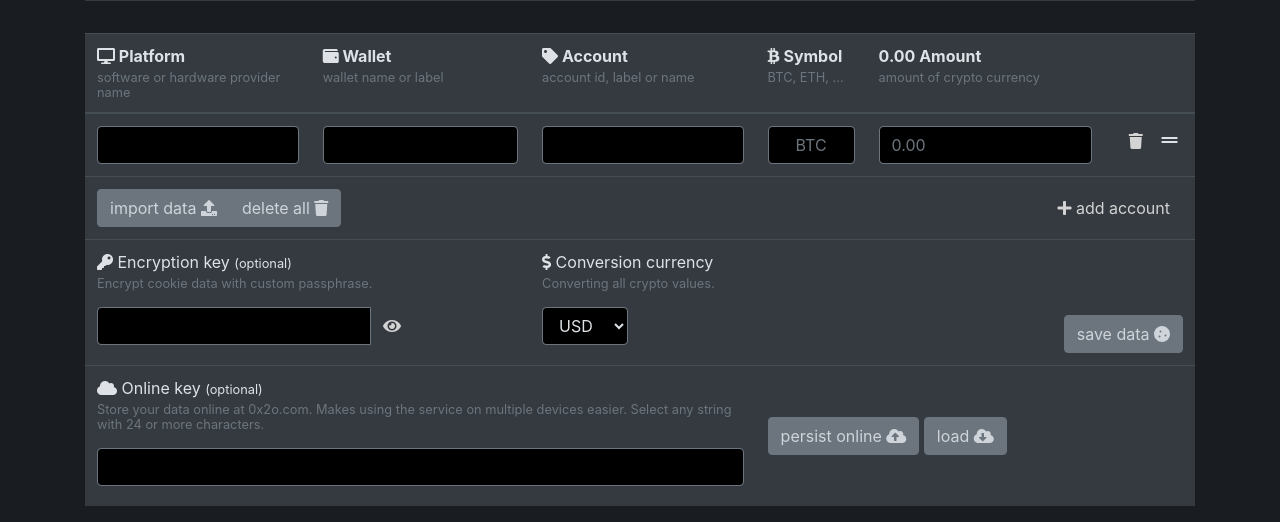
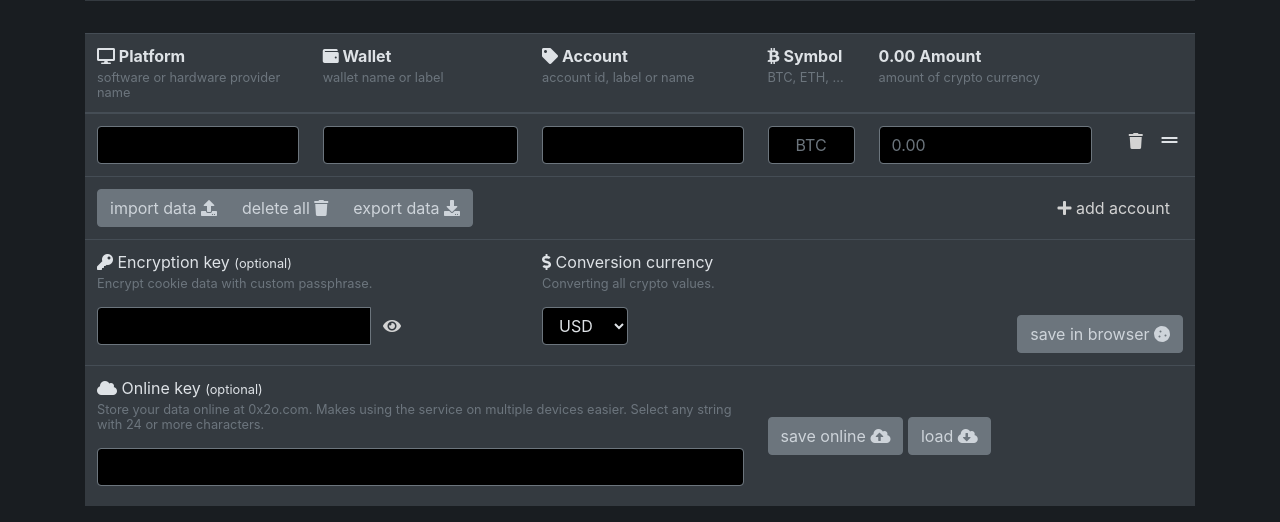
Before and after one commit to OiX0ufie/hodl-balance, a PHP site: page / in a window 1280 px wide. Shown: the part 376-898 px from the top of the page. Run offline with PHP 8.4, Linux system fonts and the light colour scheme.

Commit message:
moved export button and improved button labels

```diff
--- a/index.php
+++ b/index.php
@@ -576,6 +576,7 @@
                                             <div class="btn-group">
                                                 <button type="button" class="btn btn-secondary" onclick="$('#importWrapper').removeClass('d-none'); return false;" title="import data">import data <i class="fa fa-upload"></i></button>
                                                 <button type="button" class="btn btn-secondary" onclick="deleteData();return false;" title="delete all data">delete all <i class="fa fa-trash"></i></button>
+                                                <button type="button" class="btn btn-secondary" onclick="exportData();return false;" title="export configuration data">export data <i class="fa fa-download"></i></button>
                                             </div>
                                         </td>
                                     </tr>
@@ -623,7 +624,7 @@
                                             </label>
                                         </td>
                                         <td colspan="2" class="text-right align-bottom">
-                                            <button type="submit" id="saveButton" class="btn btn-secondary" onclick="saveFormData(); return false;" title="save form data as browser cookie">save data <i class="fa fa-cookie"></i></button>
+                                            <button type="submit" id="saveButton" class="btn btn-secondary" onclick="saveFormData(); return false;" title="save form data as browser cookie">save in browser <i class="fa fa-cookie"></i></button>
                                             <button type="reset" id="cancelButton" class="btn btn-secondary d-none" onclick="resetForm(); return false;" title="reset form data">cancel <i class="fa fa-ban"></i></button>
                                         </td>
                                     </tr>
@@ -640,8 +641,8 @@
                                             </label>
                                         </td>
                                         <td colspan="3" class="align-middle">
-                                            <button type="button" class="btn btn-secondary" onclick="saveOnline(); return false;" title="save data">persist online <i class="fa fa-cloud-upload-alt"></i></button>
-                                            <button type="button" class="btn btn-secondary" onclick="loadOnline(); return false;" title="load data">load <i class="fa fa-cloud-download-alt"></i></button>
+                                            <button type="button" class="btn btn-secondary" onclick="saveOnline(); return false;" title="save data on server">save online <i class="fa fa-cloud-upload-alt"></i></button>
+                                            <button type="button" class="btn btn-secondary" onclick="loadOnline(); return false;" title="load data from server">load <i class="fa fa-cloud-download-alt"></i></button>
                                         </td>
                                     </tr>
                                 </tfoot>
@@ -656,8 +657,6 @@
                     <hr class="my-4">
                     <p class="lead text-center">
                         <a class="btn btn-primary btn-lg" href="?#balance" onclick="setAction('balance'); return false;" role="button">show balance <i class="fa fa-coins"></i></a>
-                        <small class="ml-5">configuration</small>
-                        <a class="btn btn-secondary btn-sm" href="?" onclick="exportData(); return false;" role="button">export <i class="fa fa-download"></i></a>
                     </p>
                 </div>
             </div>
```
